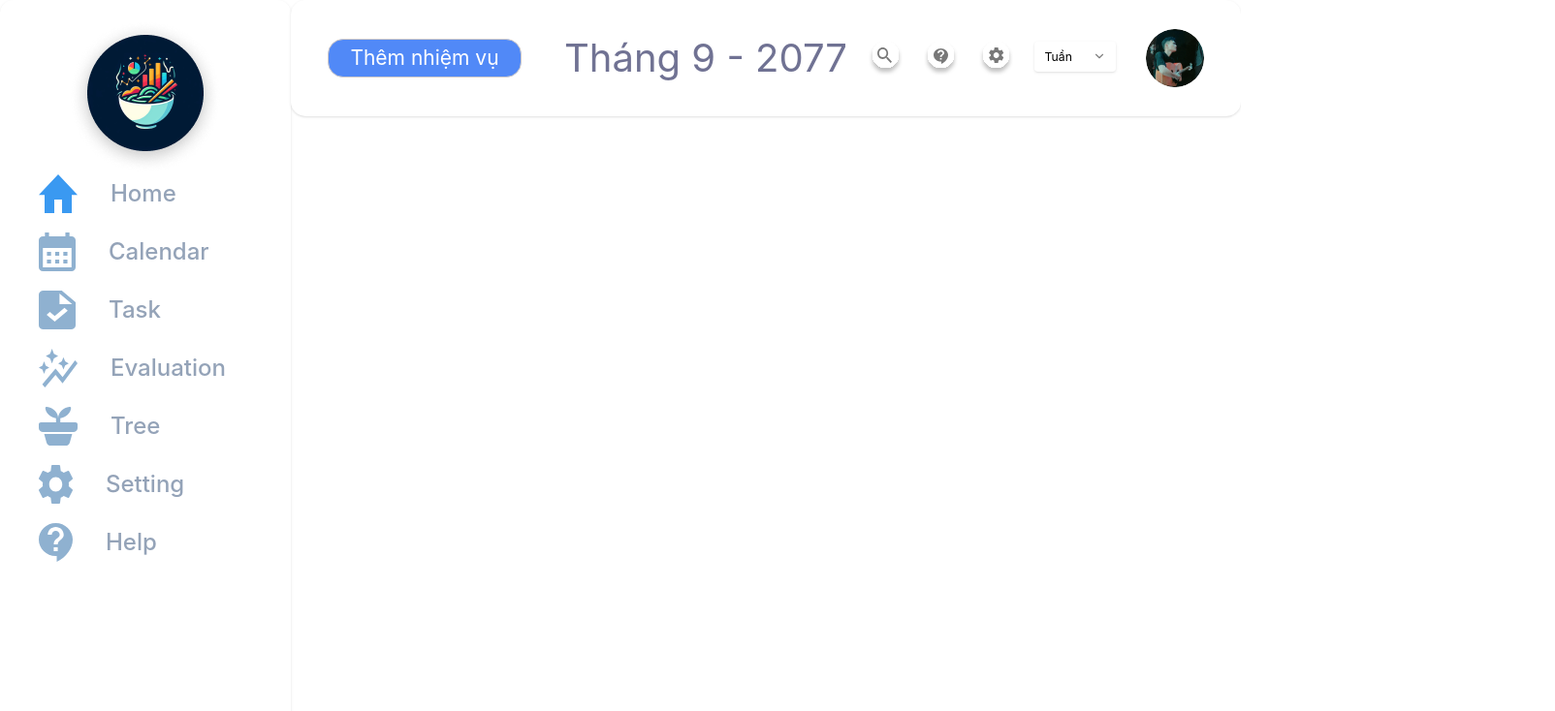
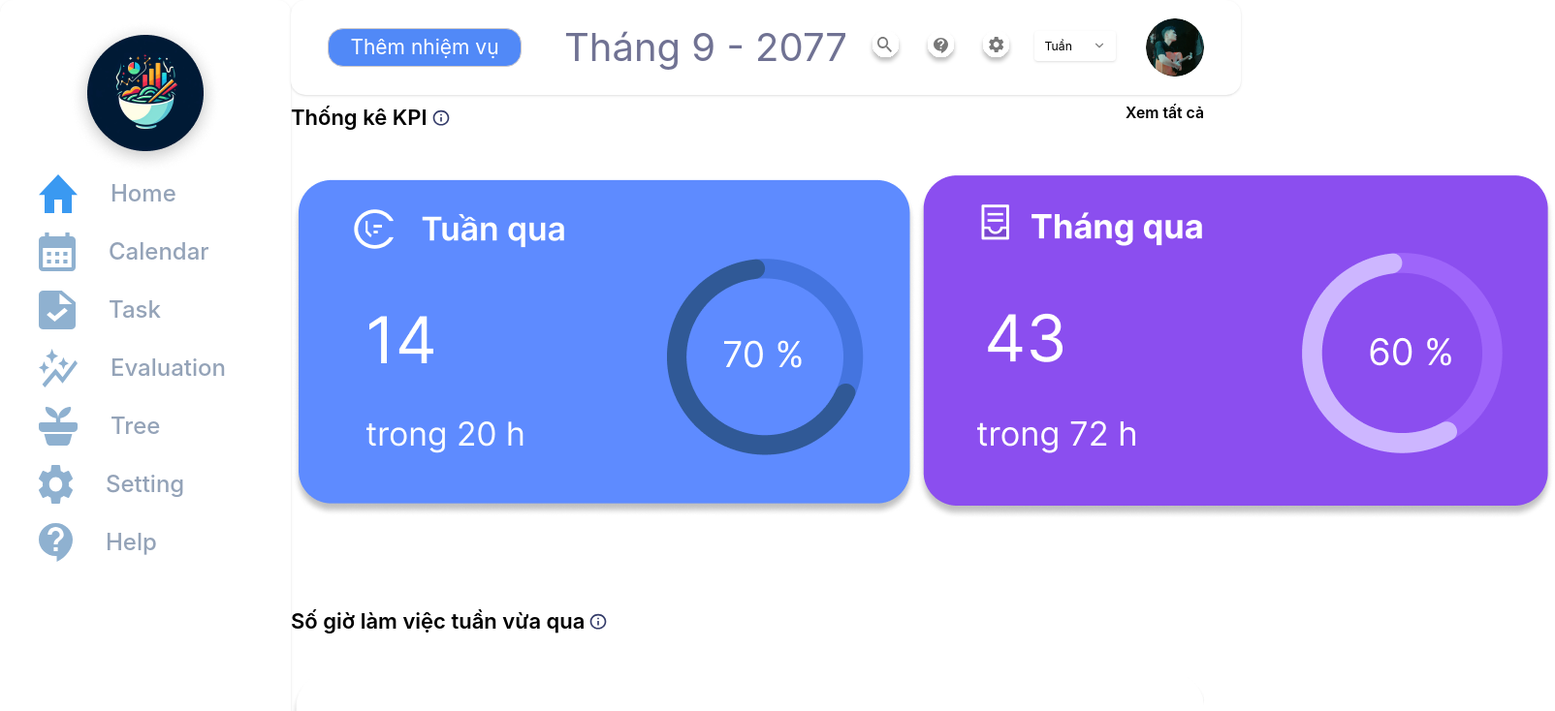
Before and after one commit to diata0210/UX-UI, a React (Vite) app: page / in a window 1280 px wide. Shown: the top 734 px of the page at 97% size, 1604 px wide, since content can reach past the window. Built offline with nearby package versions, Linux system fonts and the light colour scheme.

Commit message:
setup router

```diff
--- a/package.json
+++ b/package.json
@@ -4,7 +4,7 @@
   "version": "0.0.0",
   "type": "module",
   "scripts": {
-    "dev": "vite",
+    "start": "vite",
     "build": "tsc && vite build",
     "lint": "eslint . --ext ts,tsx --report-unused-disable-directives --max-warnings 0",
     "preview": "vite preview"
--- a/src/App.tsx
+++ b/src/App.tsx
@@ -1,18 +1,11 @@
 import { ToastContainer } from 'react-toastify';
 import 'react-toastify/dist/ReactToastify.css';
-import Header from './components/layout/header/header';
-import Sidebar from './components/layout/sidebar';
+import AllRoutes from './routes'
 
 export default function App() {
   return (
-    <div className="h-screen flex flex-row">
-      <Sidebar/>
-      <div className="flex flex-1 flex-col">
-        <Header />
-        <div className="">
-        </div>
-      </div>
-
+    <div >
+      <AllRoutes />
       <ToastContainer />
     </div>
   )
--- a/src/components/auth/login.tsx
+++ b/src/components/auth/login.tsx
@@ -0,0 +1,10 @@
+import 'react-toastify/dist/ReactToastify.css';
+
+
+export default function Login() {
+  return (
+    <div>
+        Login Page
+    </div>
+  )
+}
--- /dev/null
+++ b/src/components/layout/main-layout/index.tsx
@@ -0,0 +1,25 @@
+import 'react-toastify/dist/ReactToastify.css';
+import Header from '../header/header';
+import Sidebar from '../sidebar';
+
+interface MainLayoutProps {
+    component: React.ComponentType<any>;
+  }
+
+const MainLayout: React.FC<MainLayoutProps> = (props) => {
+  return (
+    <div className="h-screen flex flex-row">
+      <Sidebar/>
+      <div className="flex flex-1 flex-col">
+        <Header />
+        <div className=" ">
+            <props.component />
+        </div>
+      </div>
+
+
+    </div>
+  )
+}
+
+export default MainLayout
--- a/src/main.tsx
+++ b/src/main.tsx
@@ -4,12 +4,15 @@ import App from './App.tsx'
 import { UIProvider } from './contexts/ui.context.tsx'
 import './styles/global.css'
 import './styles/index.css'
+import { BrowserRouter } from 'react-router-dom'
 
 
 ReactDOM.createRoot(document.getElementById('root')!).render(
   <React.StrictMode>
     <UIProvider>
-      <App />
+      <BrowserRouter>
+        <App />
+      </BrowserRouter>
     </UIProvider>
   </React.StrictMode>,
 )
--- /dev/null
+++ b/src/routes/index.tsx
@@ -0,0 +1,16 @@
+import { Routes, Route } from 'react-router-dom'
+import MainLayout from "../components/layout/main-layout"
+import HomePage from "../page/HomePage"
+import Login from "../components/auth/login"
+
+
+function AllRoutes() {
+  return (
+        <Routes>
+          <Route path="/login" element={<Login />} />
+          <Route path="/" element={<MainLayout component={HomePage} />} />
+        </Routes>
+  )
+}
+
+export default AllRoutes
```
